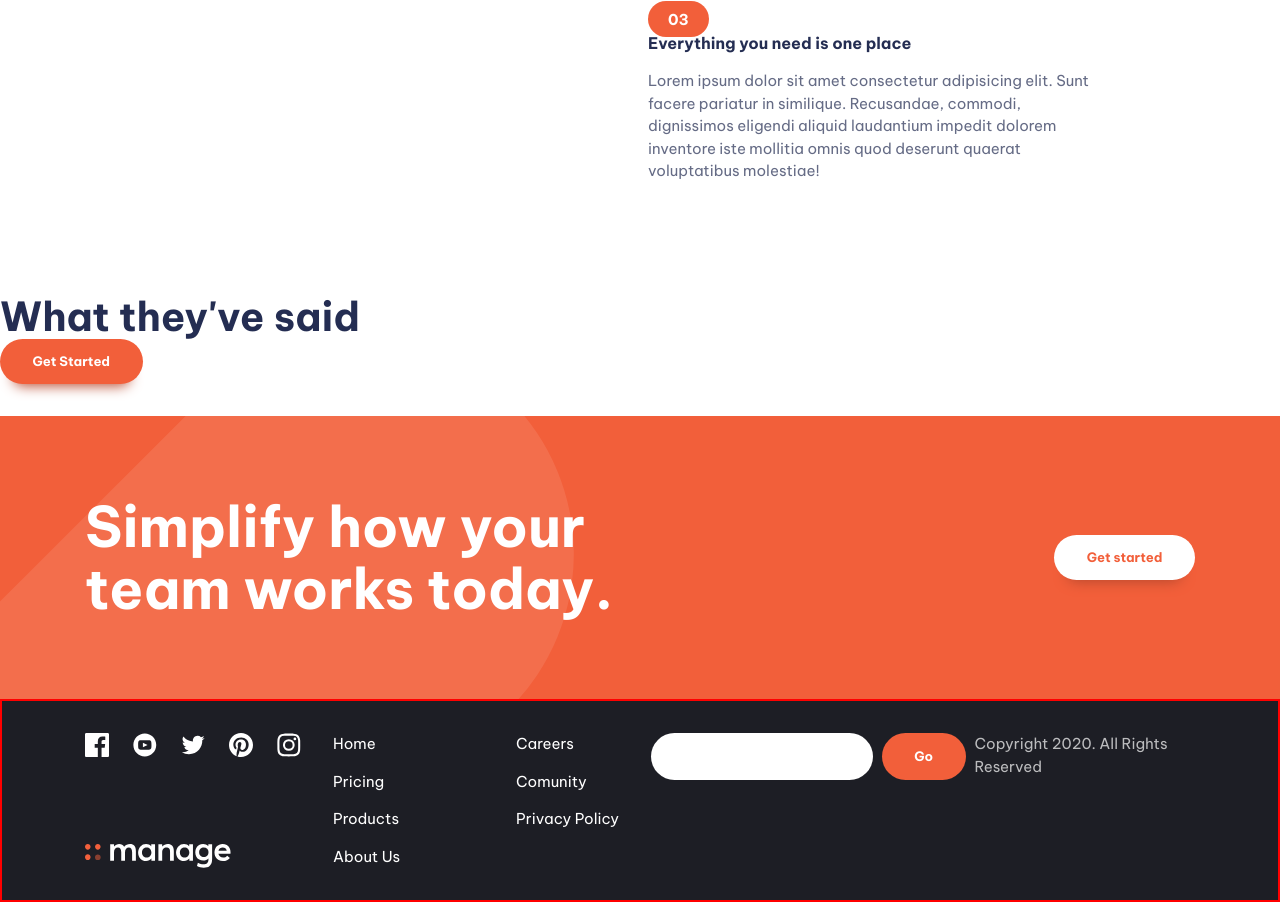
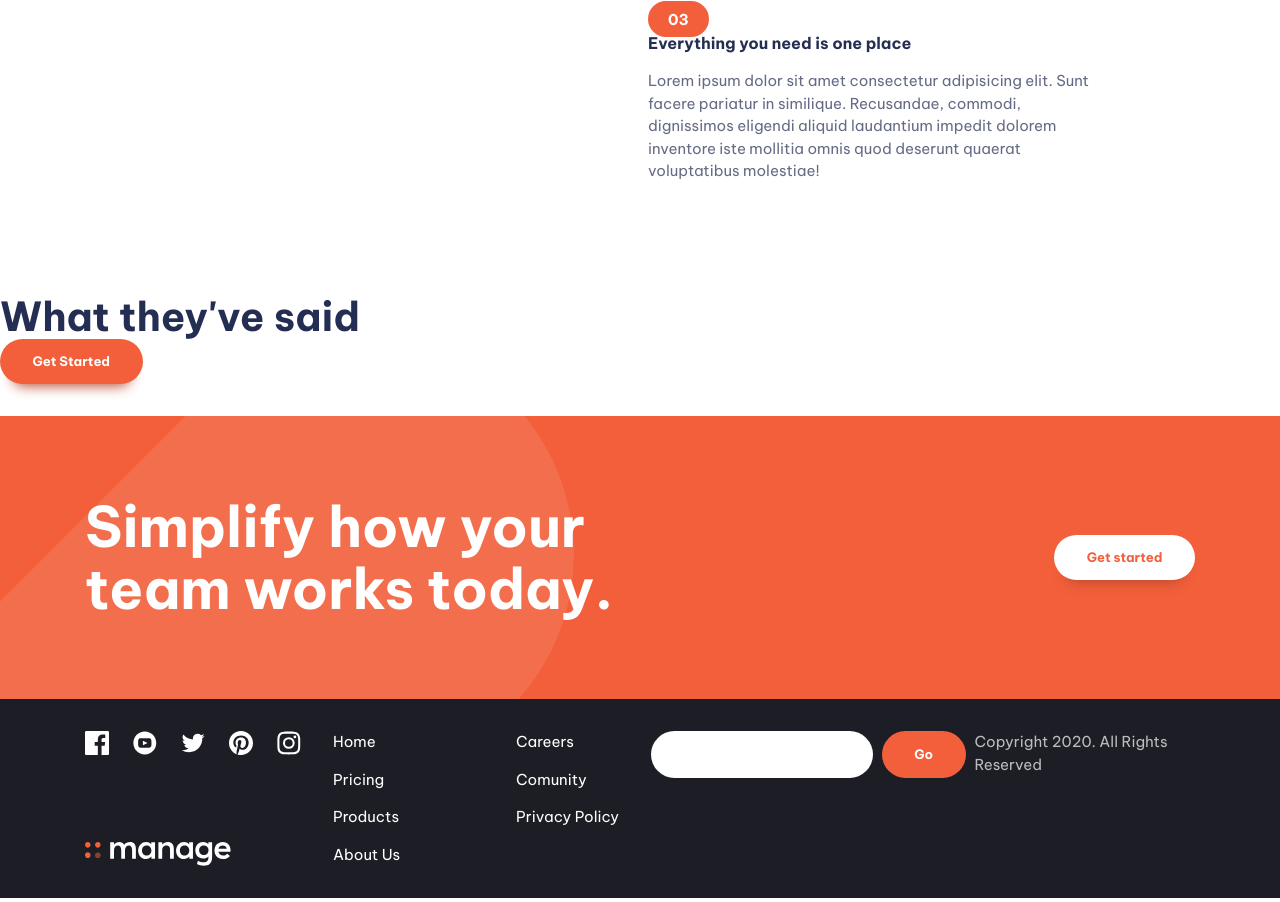
Before and after one commit to jarekucinski/rwd-practice-manage, a website built with Vite: page index.html in a window 1280 px wide. Shown: the part 1197-2099 px from the top of the page. Built offline with nearby package versions, Linux system fonts and the light colour scheme.

Commit message:
remove debug

```diff
--- a/index.html
+++ b/index.html
@@ -130,7 +130,7 @@
       </section>
     </main>
 
-    <footer class="WTF | primary-footer | bg-neutral-900 text-neutral-100 padding-block-700">
+    <footer class="primary-footer | bg-neutral-900 text-neutral-100 padding-block-700">
       <div class="container">
         <div class="primary-footer-wrapper">
           <div class="primary-footer-logo-social">
--- a/src/style.css
+++ b/src/style.css
@@ -302,9 +302,6 @@ p[data-width='wide'] {
 }
 
 /* Footer navigation */
-.WTF {
-  border: 2px solid red;
-}
 .primary-footer {
   --logo-color: var(--color-neutral-100);
 }
```
